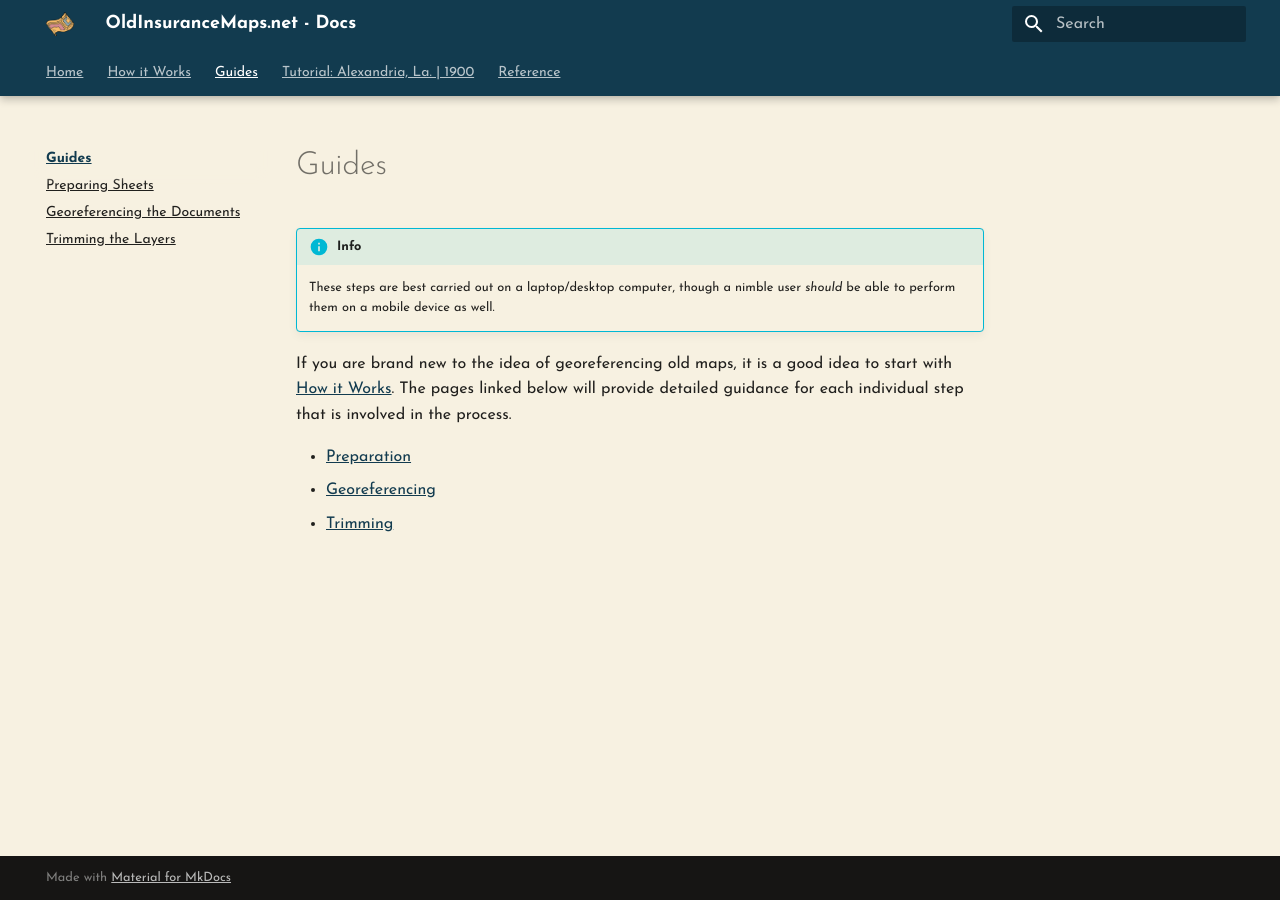
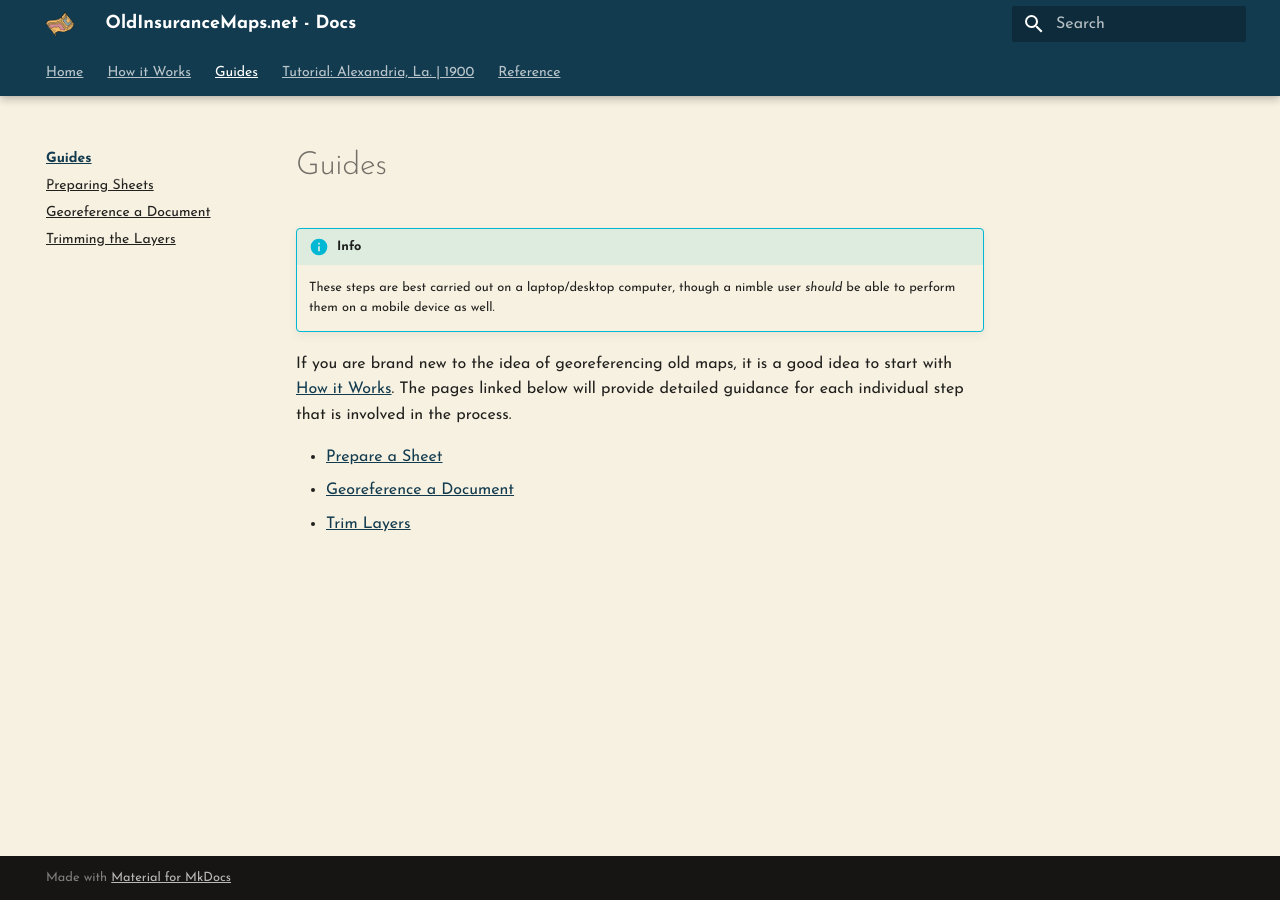
Before and after one commit to ohmg-dev/about-oim, an MkDocs documentation site: the page built from docs/guides/index.md, in a window 1280 px wide. Built offline with MkDocs 1.6.1 and Material for MkDocs 9.7.7, drawn with Linux system fonts in a browser that asks for light colours.

Commit message:
small updates

```diff
--- a/docs/guides/index.md
+++ b/docs/guides/index.md
@@ -6,6 +6,6 @@
 
 If you are brand new to the idea of georeferencing old maps, it is a good idea to start with [How it Works](../overview.md). The pages linked below will provide detailed guidance for each individual step that is involved in the process.
 
-- [Preparation](./preparation.md)
-- [Georeferencing](./georeferencing.md)
-- [Trimming](./trimming.md)
+- [Prepare a Sheet](./preparation.md)
+- [Georeference a Document](./georeferencing.md)
+- [Trim Layers](./trimming.md)
```
Also changed, not shown: docs/guides/georeferencing.md (+5 -7 lines), docs/guides/preparation.md (+5 -5 lines).
